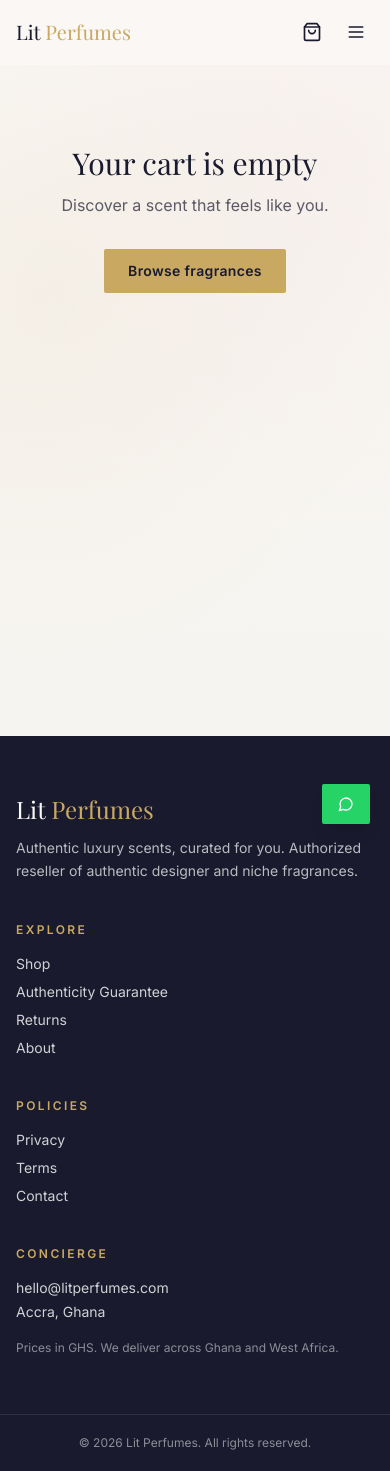
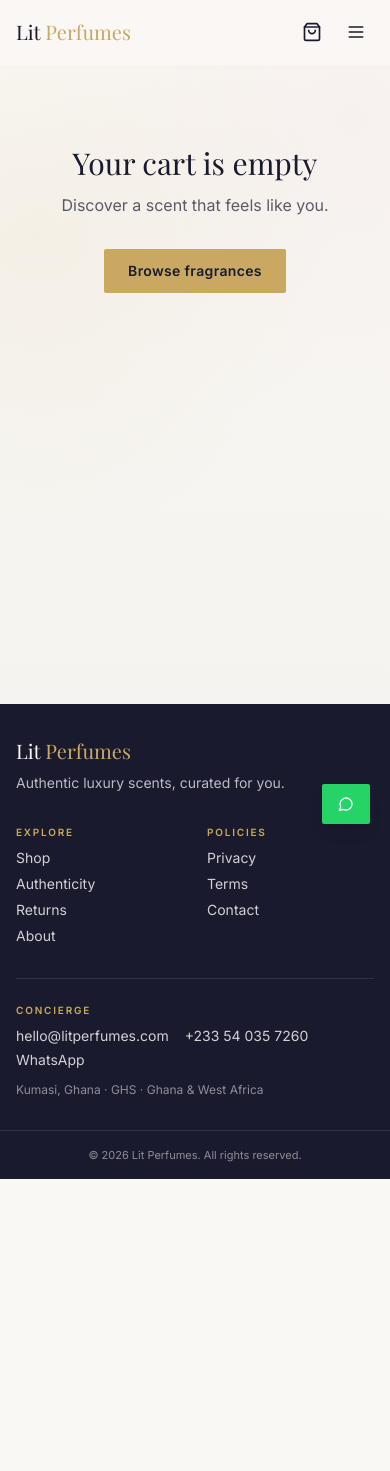
Before and after one commit to innocent-yeboah/litperfumes, a Next.js app: page /cart in a window 390 px wide. After the commit the page ends 1179 px from the top, so only its background shows below. Built offline with nearby package versions, Linux system fonts and the light colour scheme; a web font is replaced by a local one.

Commit message:
Improve mobile layout and update business location to Kumasi.
Use two-column product grids on small screens, compact the footer, and add concierge contact links.

Co-authored-by: Cursor <cursoragent@cursor.com>

```diff
--- a/src/app/page.tsx
+++ b/src/app/page.tsx
@@ -56,7 +56,7 @@ export default async function HomePage() {
             View all
           </Link>
         </div>
-        <div className="mt-10 grid gap-8 sm:grid-cols-2 lg:grid-cols-4">
+        <div className="mt-10 grid grid-cols-2 gap-4 sm:gap-8 lg:grid-cols-4">
           {featured.map((product) => {
             const variant = product.variants[0];
             const available = variant ? availableStock(variant) : 0;
@@ -72,16 +72,16 @@ export default async function HomePage() {
                     alt={`${product.brand} ${product.name}`}
                     fill
                     className="object-cover transition duration-700 group-hover:scale-105"
-                    sizes="(max-width:768px) 100vw, 25vw"
+                    sizes="(max-width: 1024px) 50vw, 25vw"
                   />
                 </div>
-                <p className="mt-4 text-[11px] font-semibold uppercase tracking-[0.18em] text-brand-gold">
+                <p className="mt-2 text-[10px] font-semibold uppercase tracking-[0.14em] text-brand-gold sm:mt-4 sm:text-[11px] sm:tracking-[0.18em]">
                   {product.brand}
                 </p>
-                <h3 className="mt-1 font-display text-xl text-brand-navy">
+                <h3 className="mt-0.5 font-display text-base text-brand-navy sm:mt-1 sm:text-xl">
                   {product.name}
                 </h3>
-                <p className="mt-1 text-sm text-brand-navy/70">
+                <p className="mt-0.5 text-xs text-brand-navy/70 sm:mt-1 sm:text-sm">
                   from {formatGhs(variant?.priceGhs ?? 0)}
                   {available > 0 && available <= 5 ? (
                     <span className="ml-2 text-brand-rose">Only {available} left</span>
--- a/src/components/layout/Footer.tsx
+++ b/src/components/layout/Footer.tsx
@@ -1,79 +1,97 @@
 import Link from "next/link";
 import { siteConfig } from "@/lib/site";
 
+const exploreLinks = [
+  { href: "/shop", label: "Shop" },
+  { href: "/authenticity", label: "Authenticity" },
+  { href: "/returns", label: "Returns" },
+  { href: "/about", label: "About" },
+] as const;
+
+const policyLinks = [
+  { href: "/privacy", label: "Privacy" },
+  { href: "/terms", label: "Terms" },
+  { href: "/contact", label: "Contact" },
+] as const;
+
 export function Footer() {
+  const wa = `https://wa.me/${siteConfig.whatsapp}`;
+
   return (
-    <footer className="mt-20 border-t border-brand-navy/10 bg-brand-navy text-brand-white">
-      <div className="container-lp grid gap-10 py-14 sm:grid-cols-2 lg:grid-cols-4">
-        <div>
-          <p className="font-display text-2xl">
+    <footer className="mt-12 border-t border-brand-navy/10 bg-brand-navy text-brand-white sm:mt-20">
+      <div className="container-lp py-8 sm:py-14">
+        <div className="grid gap-8 lg:grid-cols-4 lg:gap-10">
+          <div className="lg:col-span-1">
+            <p className="font-display text-xl sm:text-2xl">
               Lit <span className="text-brand-gold">Perfumes</span>
             </p>
-          <p className="mt-3 text-sm leading-relaxed text-white/70">
-            {siteConfig.tagline}. Authorized reseller of authentic designer and niche fragrances.
+            <p className="mt-2 text-sm text-white/70">{siteConfig.tagline}.</p>
+            <p className="mt-2 hidden text-sm leading-relaxed text-white/60 sm:block">
+              Authorized reseller of authentic designer and niche fragrances.
             </p>
           </div>
+
+          <div className="grid grid-cols-2 gap-x-6 gap-y-8 sm:gap-x-10 lg:col-span-2 lg:grid-cols-2">
             <div>
-          <p className="text-xs font-semibold uppercase tracking-[0.2em] text-brand-gold">
+              <p className="text-[10px] font-semibold uppercase tracking-[0.18em] text-brand-gold sm:text-xs sm:tracking-[0.2em]">
                 Explore
               </p>
-          <ul className="mt-4 space-y-2 text-sm text-white/80">
-            <li>
-              <Link href="/shop" className="hover:text-brand-gold">
-                Shop
+              <ul className="mt-2 space-y-1.5 text-sm text-white/80 sm:mt-4 sm:space-y-2">
+                {exploreLinks.map((link) => (
+                  <li key={link.href}>
+                    <Link href={link.href} className="hover:text-brand-gold">
+                      {link.label}
                     </Link>
                   </li>
-            <li>
-              <Link href="/authenticity" className="hover:text-brand-gold">
-                Authenticity Guarantee
-              </Link>
-            </li>
-            <li>
-              <Link href="/returns" className="hover:text-brand-gold">
-                Returns
-              </Link>
-            </li>
-            <li>
-              <Link href="/about" className="hover:text-brand-gold">
-                About
-              </Link>
-            </li>
+                ))}
               </ul>
             </div>
             <div>
-          <p className="text-xs font-semibold uppercase tracking-[0.2em] text-brand-gold">
+              <p className="text-[10px] font-semibold uppercase tracking-[0.18em] text-brand-gold sm:text-xs sm:tracking-[0.2em]">
                 Policies
               </p>
-          <ul className="mt-4 space-y-2 text-sm text-white/80">
-            <li>
-              <Link href="/privacy" className="hover:text-brand-gold">
-                Privacy
+              <ul className="mt-2 space-y-1.5 text-sm text-white/80 sm:mt-4 sm:space-y-2">
+                {policyLinks.map((link) => (
+                  <li key={link.href}>
+                    <Link href={link.href} className="hover:text-brand-gold">
+                      {link.label}
                     </Link>
                   </li>
-            <li>
-              <Link href="/terms" className="hover:text-brand-gold">
-                Terms
-              </Link>
-            </li>
-            <li>
-              <Link href="/contact" className="hover:text-brand-gold">
-                Contact
-              </Link>
-            </li>
+                ))}
               </ul>
             </div>
-        <div>
-          <p className="text-xs font-semibold uppercase tracking-[0.2em] text-brand-gold">
+          </div>
+
+          <div className="border-t border-white/10 pt-6 lg:border-0 lg:pt-0">
+            <p className="text-[10px] font-semibold uppercase tracking-[0.18em] text-brand-gold sm:text-xs sm:tracking-[0.2em]">
               Concierge
             </p>
-          <p className="mt-4 text-sm text-white/80">{siteConfig.email}</p>
-          <p className="mt-1 text-sm text-white/80">{siteConfig.location}</p>
-          <p className="mt-4 text-xs leading-relaxed text-white/50">
-            Prices in GHS. We deliver across Ghana and West Africa.
+            <div className="mt-2 flex flex-wrap gap-x-4 gap-y-1 text-sm text-white/80 sm:mt-4 sm:flex-col sm:gap-y-2">
+              <a
+                href={`mailto:${siteConfig.email}`}
+                className="hover:text-brand-gold"
+              >
+                {siteConfig.email}
+              </a>
+              <a href="tel:+233540357260" className="hover:text-brand-gold">
+                {siteConfig.phone}
+              </a>
+              <a
+                href={wa}
+                target="_blank"
+                rel="noopener noreferrer"
+                className="hover:text-brand-gold"
+              >
+                WhatsApp
+              </a>
+            </div>
+            <p className="mt-3 text-xs text-white/50">
+              {siteConfig.location} · GHS · Ghana &amp; West Africa
             </p>
           </div>
         </div>
-      <div className="border-t border-white/10 py-5 text-center text-xs text-white/50">
+      </div>
+      <div className="border-t border-white/10 py-4 text-center text-[11px] text-white/50 sm:py-5 sm:text-xs">
         © {new Date().getFullYear()} {siteConfig.name}. All rights reserved.
       </div>
     </footer>
--- a/src/components/shop/ShopClient.tsx
+++ b/src/components/shop/ShopClient.tsx
@@ -54,7 +54,7 @@ export function ShopClient({
         </select>
       </div>
 
-      <div className="mt-10 grid gap-8 sm:grid-cols-2 lg:grid-cols-3">
+      <div className="mt-10 grid grid-cols-2 gap-4 sm:gap-8 lg:grid-cols-3">
         {filtered.map((product) => {
           const variant = product.variants[0];
           const available = variant ? availableStock(variant) : 0;
@@ -70,16 +70,16 @@ export function ShopClient({
                   alt={`${product.brand} ${product.name}`}
                   fill
                   className="object-cover transition duration-700 group-hover:scale-105"
-                  sizes="(max-width:768px) 100vw, 33vw"
+                  sizes="(max-width: 1024px) 50vw, 33vw"
                 />
               </div>
-              <p className="mt-4 text-[11px] font-semibold uppercase tracking-[0.18em] text-brand-gold">
+              <p className="mt-2 text-[10px] font-semibold uppercase tracking-[0.14em] text-brand-gold sm:mt-4 sm:text-[11px] sm:tracking-[0.18em]">
                 {product.brand}
               </p>
-              <h2 className="mt-1 font-display text-2xl text-brand-navy">
+              <h2 className="mt-0.5 font-display text-base text-brand-navy sm:mt-1 sm:text-2xl">
                 {product.name}
               </h2>
-              <p className="mt-1 text-sm text-brand-navy/70">
+              <p className="mt-0.5 text-xs text-brand-navy/70 sm:mt-1 sm:text-sm">
                 from {formatGhs(variant?.priceGhs ?? 0)}
                 {available === 0 ? (
                   <span className="ml-2 text-red-600">Sold out</span>
--- a/src/lib/site.ts
+++ b/src/lib/site.ts
@@ -5,7 +5,7 @@ export const siteConfig = {
     "Lit Perfumes is an authorized reseller of authentic designer and niche fragrances — delivered across Ghana and West Africa.",
   email: "hello@litperfumes.com",
   phone: "+233 54 035 7260",
-  location: "Accra, Ghana",
+  location: "Kumasi, Ghana",
   whatsapp:
     process.env.NEXT_PUBLIC_WHATSAPP_BUSINESS_NUMBER ??
     process.env.WHATSAPP_BUSINESS_NUMBER ??
```
Lines whose indentation alone changed are shown as unchanged.
